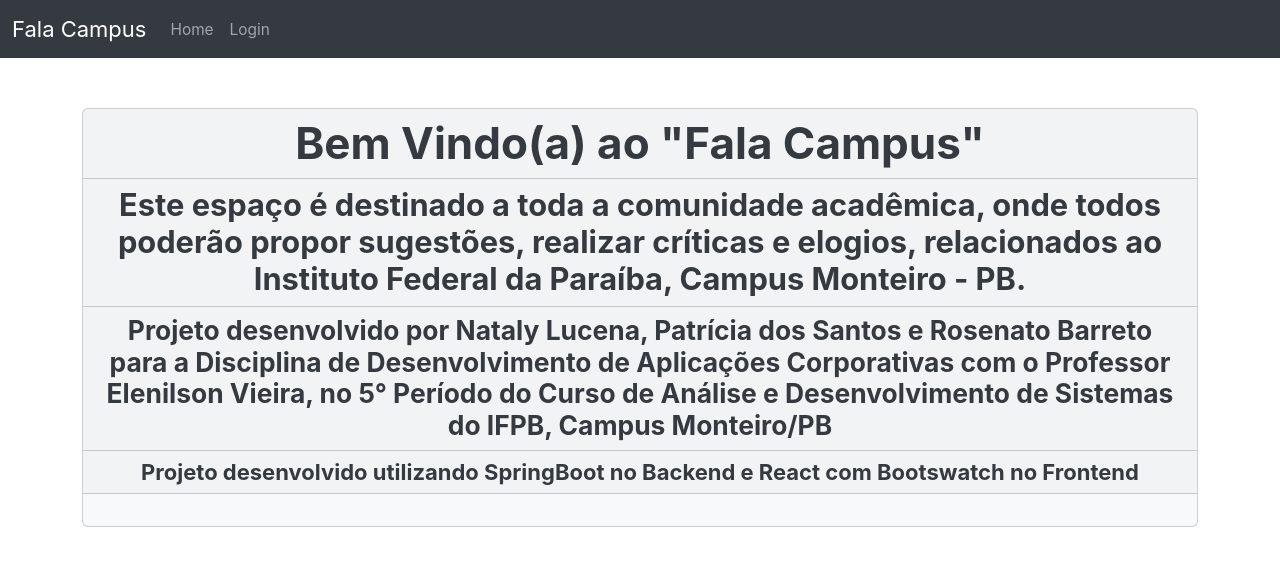
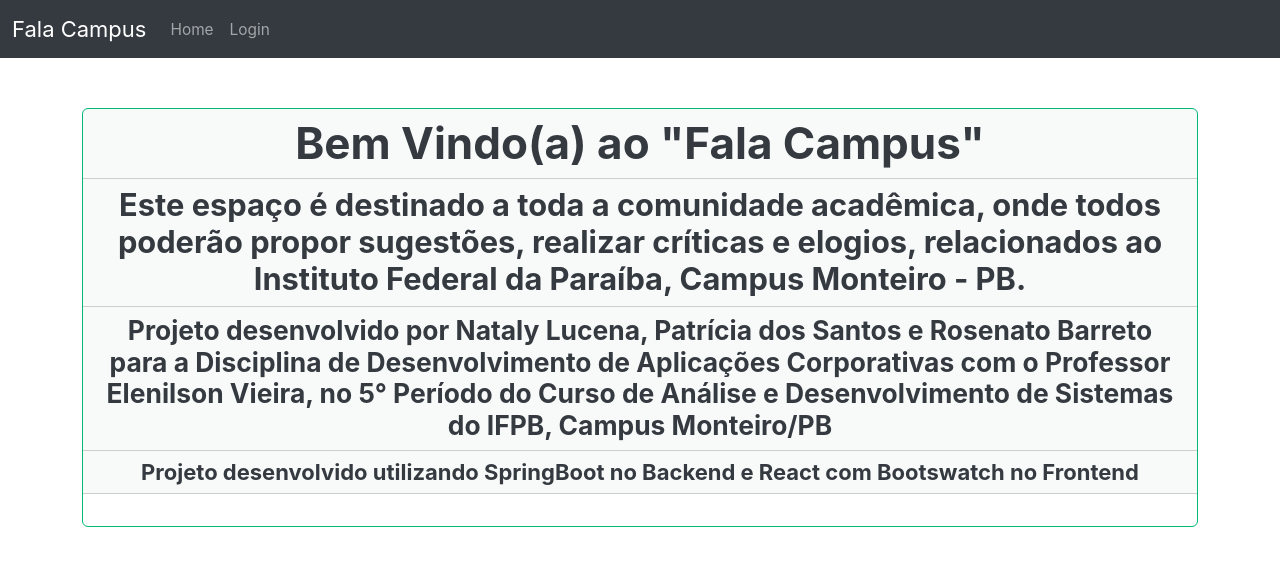
Before and after one commit to moreiranat/falacampus-frontend, a React (Create React App) app: page / in a window 1280 px wide. Shown: the top 566 px of the page. Built offline with nearby package versions, Linux system fonts and the light colour scheme.

Commit message:
Update screen Home

```diff
--- a/src/screens/home/Home.js
+++ b/src/screens/home/Home.js
@@ -13,7 +13,7 @@ class Home extends React.Component {
                     <div className='col-md-12' style={this.styles.colMd12}>
                         <div className="bs-docs-section">
 
-                            <div className="card bg-light mb-3" style={this.styles.cardBg}>
+                            <div className="card border-success mb-3" style={this.styles.cardBg}>
                                 <h1 className="card-header text-center">Bem Vindo(a) ao "Fala Campus"</h1>
                                 <h3 className="card-header text-center">Este espaço é destinado a toda a comunidade acadêmica, onde todos poderão propor sugestões, realizar críticas e elogios, relacionados ao Instituto Federal da Paraíba, Campus Monteiro - PB.</h3>
                                 <h4 className="card-header text-center">Projeto desenvolvido por Nataly Lucena, Patrícia dos Santos e Rosenato Barreto para a Disciplina de Desenvolvimento de Aplicações Corporativas com o Professor Elenilson Vieira, no 5° Período do Curso de Análise e Desenvolvimento de Sistemas do IFPB, Campus Monteiro/PB</h4>
```
